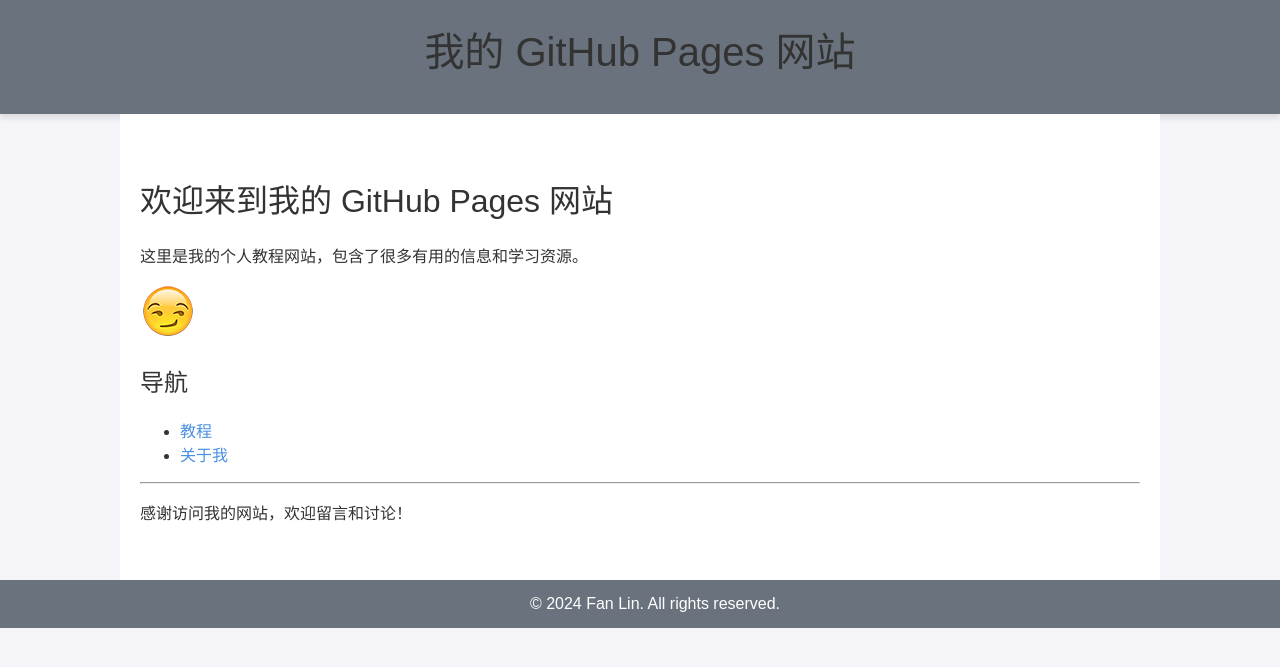
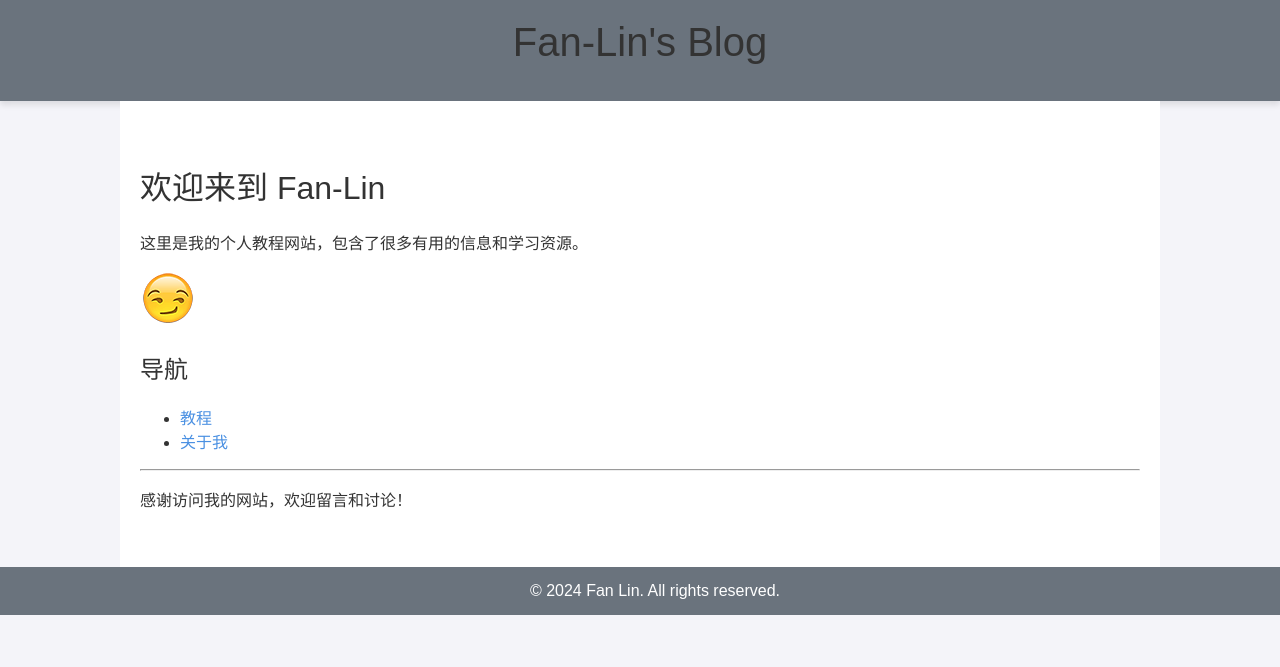
Before and after one commit to Fan-Lin/Fan-Lin.github.io, a Jekyll site: the page built from index.md, in a window 1280 px wide. Shown: the top 667 px of the page. Built offline with Jekyll 4.4.1, drawn with Linux system fonts in a browser that asks for light colours.

Commit message:
add basic fig14

```diff
--- a/_config.yaml
+++ b/_config.yaml
@@ -1,4 +1,4 @@
-title: 我的 GitHub Pages 网站
+title: Fan-Lin's Blog
 description: 这是一个教程网站，包含了很多有用的信息。
 theme: minima  # 使用 GitHub Pages 默认的 minima 主题
 url: "https://fan-lin.github.io"  # 网站的 URL
--- a/index.md
+++ b/index.md
@@ -3,7 +3,7 @@ layout: default
 title: 首页
 ---
 
-# 欢迎来到我的 GitHub Pages 网站
+# 欢迎来到 Fan-Lin
 
 这里是我的个人教程网站，包含了很多有用的信息和学习资源。
 
```
